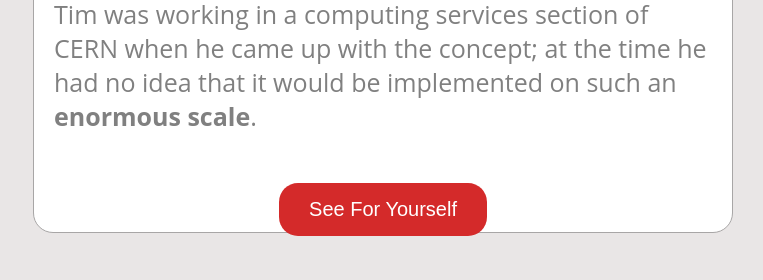
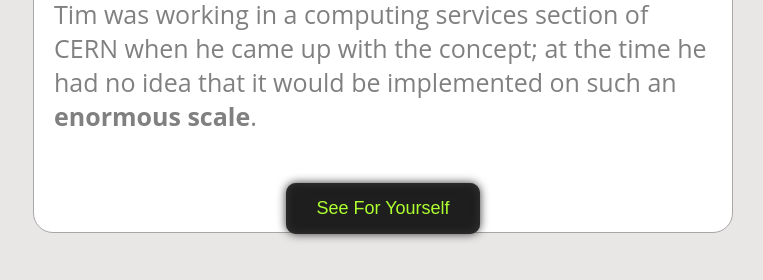
Before and after one commit to becodeorg/hamilton-8-tim-berners-lee-NapoTwiixe306, a plain HTML site: page index.html in a window 1280 px wide. Shown: the part 417-697 px from the top of the page, without its empty margins (517-1280 px from the left). Drawn offline with Linux system fonts and the light colour scheme.

Commit message:
hover effect button

```diff
--- a/Assets/css/style.css
+++ b/Assets/css/style.css
@@ -73,24 +73,46 @@
     border: 3px solid lightgray;
 }
 
-.first_section button{
+button {
     position: relative;
     top: 50px;
     padding: 15px 30px;
+    font-size: 18px;
+    outline: none;
     border: none;
-    font-size: 20px;
-    color: white;
-    background-color: #d42a2a;
-    border-radius: 19px;
-    cursor: pointer;
-    transition: 0.3s;
+    border-radius: 10px;
+    transition: 0.5s;
+    background: #1e1e1e;
+    color: greenyellow;
+    box-shadow: 0 0 10px #363636, inset 0 0 10px #363636;
 }
 
-.first_section button:hover{
-    background-color: #fff;
-    color: gray;
-    border: 3px solid lightcoral;
+button:hover {
+    animation: a 0.5s 1 linear;
 }
+
+@keyframes a {
+    0% {
+        transform: scale(0.7, 1.3);
+    }
+
+    25% {
+        transform: scale(1.3, 0.7);
+    }
+
+    50% {
+        transform: scale(0.7, 1.3);
+    }
+
+    75% {
+        transform: scale(1.3, 0.7);
+    }
+
+    100% {
+        transform: scale(1, 1);
+    }
+}
+
 
 .second_section ul{
     display: flex;
```
